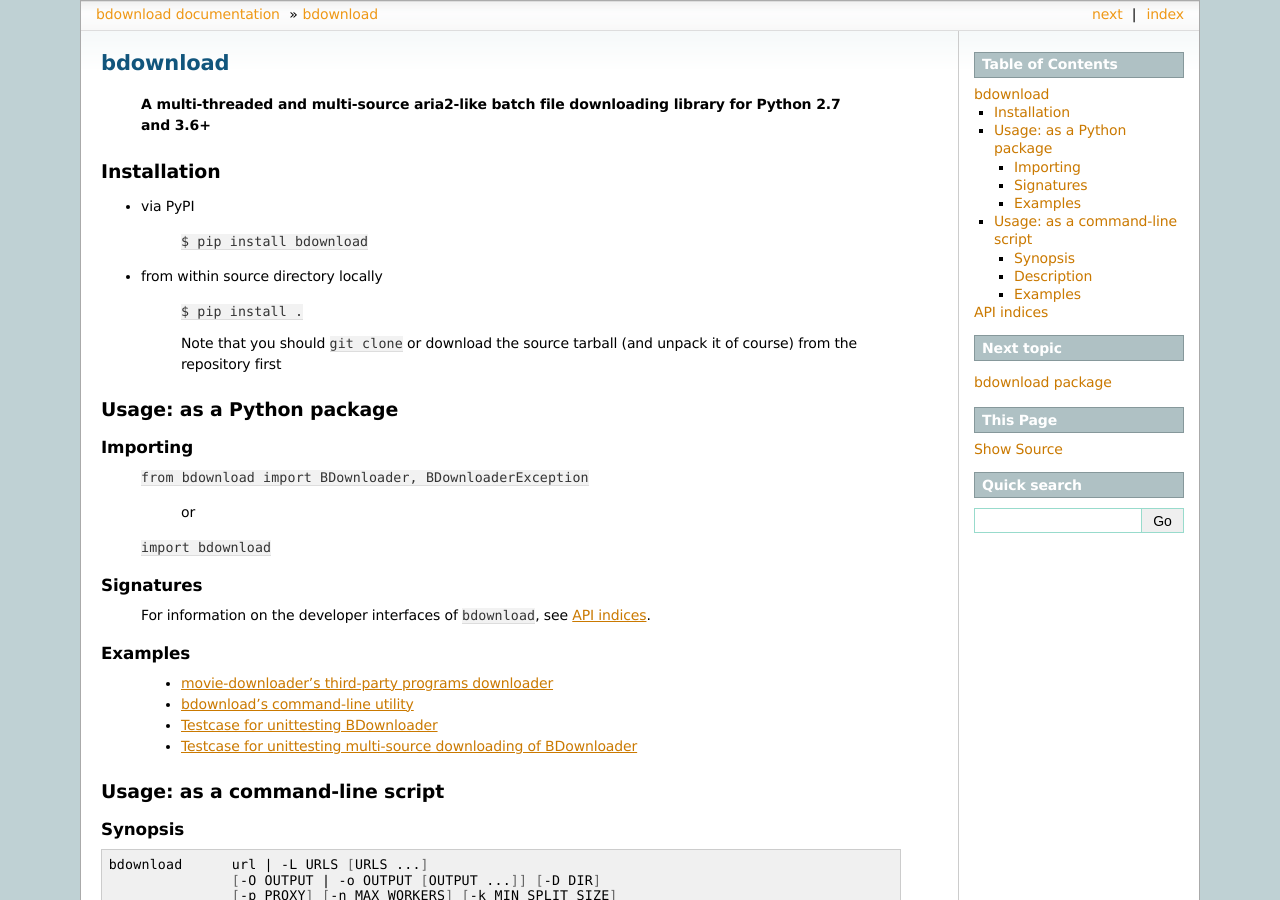
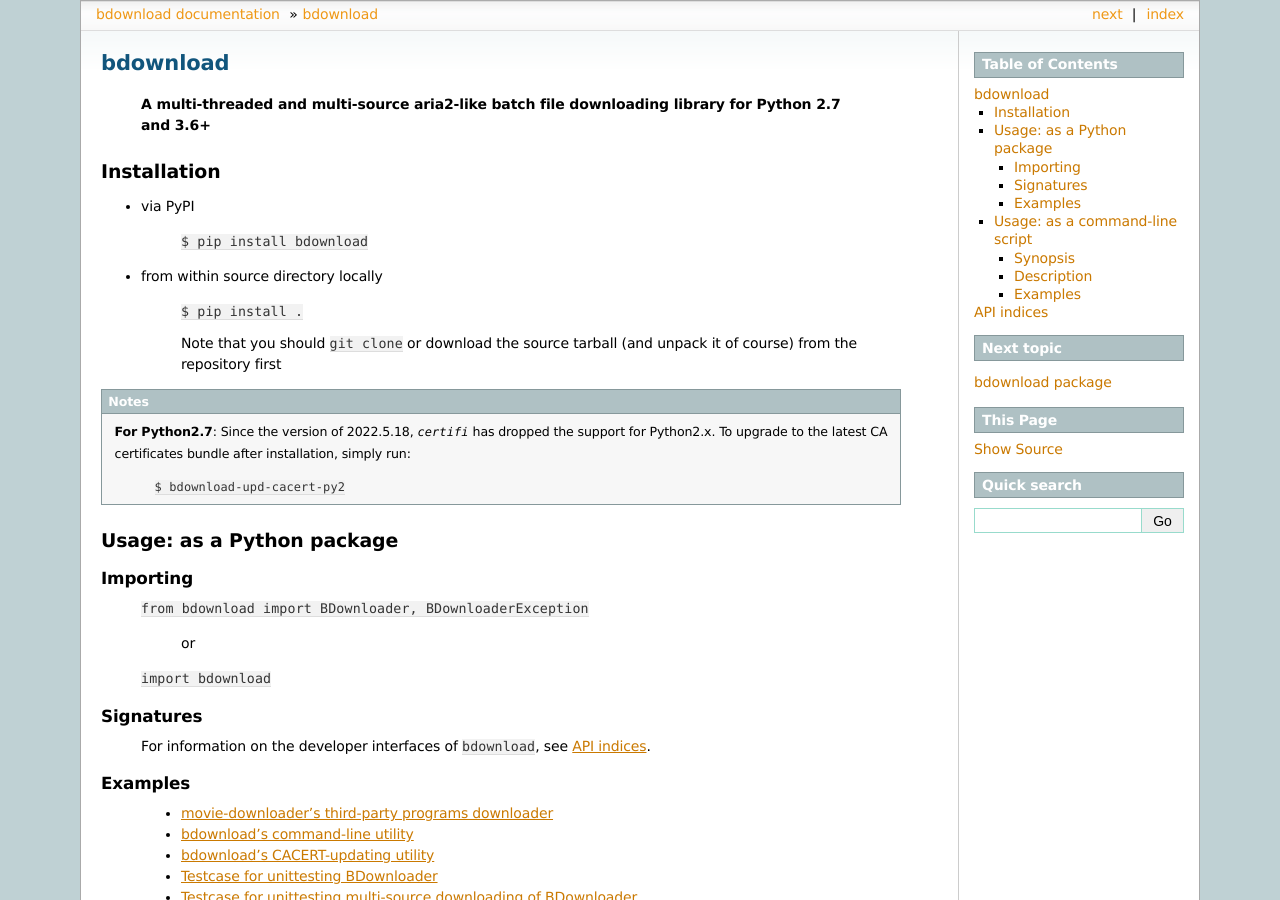
Before and after one commit to Jesseatgao/bdownload, a Sphinx documentation site: the page built from docs/source/index.rst, in a window 1280 px wide and 900 px high. Built offline with Sphinx 7.4.7, drawn with Linux system fonts in a browser that asks for light colours.

Commit message:
Update the docs

```diff
--- a/docs/source/index.rst
+++ b/docs/source/index.rst
@@ -15,6 +15,13 @@
     ``$ pip install .``
 
     Note that you should ``git clone`` or download the source tarball (and unpack it of course) from the repository first
+
+.. admonition:: Notes
+
+    **For Python2.7**:  Since the version of 2022.5.18, `certifi` has dropped the support for Python2.x. To upgrade to
+    the latest CA certificates bundle after installation, simply run:
+
+        ``$ bdownload-upd-cacert-py2``
 
 Usage: as a Python package
 --------------------------
@@ -34,6 +41,7 @@
 ^^^^^^^^
     * `movie-downloader's third-party programs downloader <https://github.com/Jesseatgao/movie-downloader/blob/32b775c89f273d0b34af6c713e9a9362039b805c/mdl/third_parties/__init__.py#L175>`_
     * :ref:`example_cli`
+    * `bdownload's CACERT-updating utility <https://github.com/Jesseatgao/bdownload/blob/master/src/bdownload/utils.py>`_
     * :ref:`test_bdownloader`
     * :ref:`test_multisource_download`
 
```
Also changed, not shown: 1 other file.
